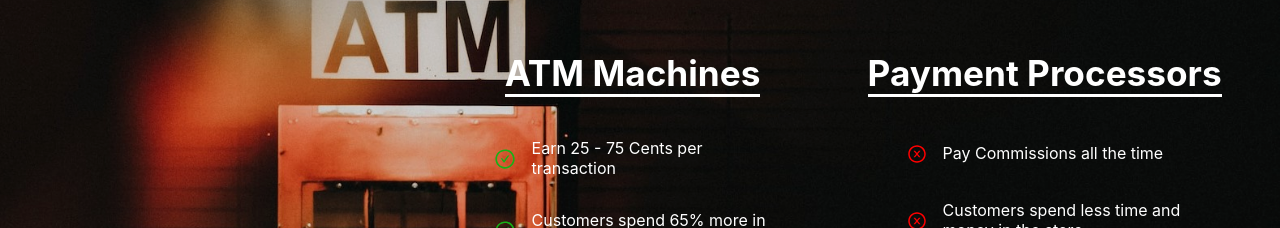
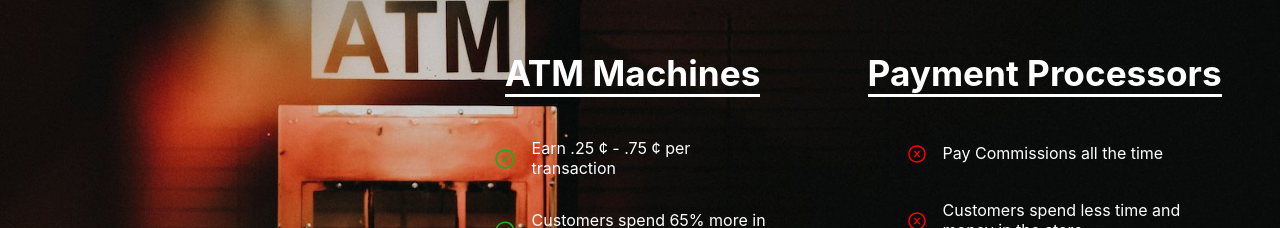
Before and after one commit to SeanSchmidt89/vet-bros-funds, a React (Create React App) app: page / in a window 1280 px wide. Shown: the part 1000-1228 px from the top of the page. Built offline with nearby package versions, Linux system fonts and the light colour scheme; the HTML template or start-up script is replaced by a standard one; a web font is replaced by a local one.

Commit message:
adding css to comp

```diff
--- a/src/components/Benefits/Benefits.js
+++ b/src/components/Benefits/Benefits.js
@@ -17,7 +17,7 @@ const Benefits = () => {
               <span>
                 <AiOutlineCheckCircle size={22} />
               </span>
-              <p>Earn 25 - 75 Cents per transaction</p>
+              <p>Earn .25 ¢ - .75 ¢ per transaction</p>
             </div>
             <div className="pros-container">
               <span>
```
